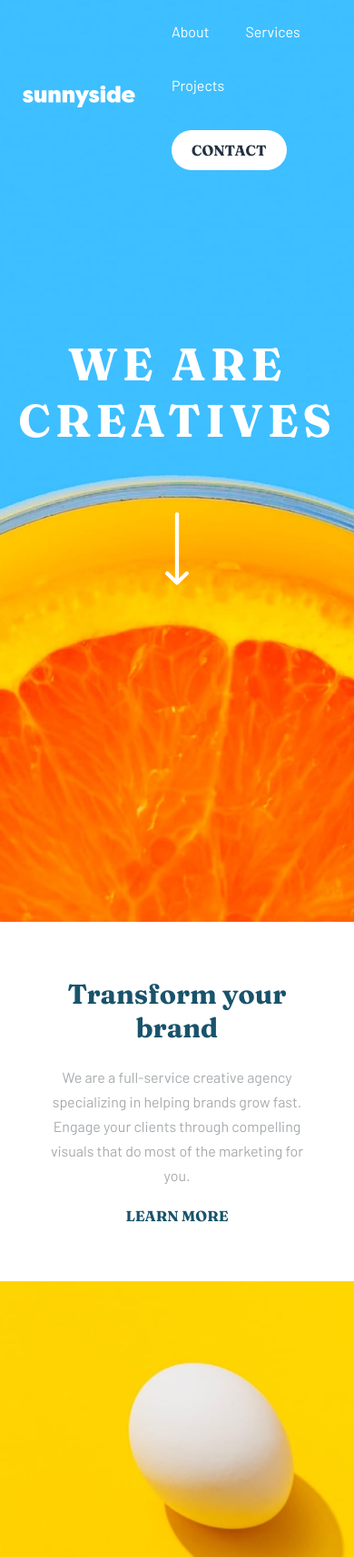
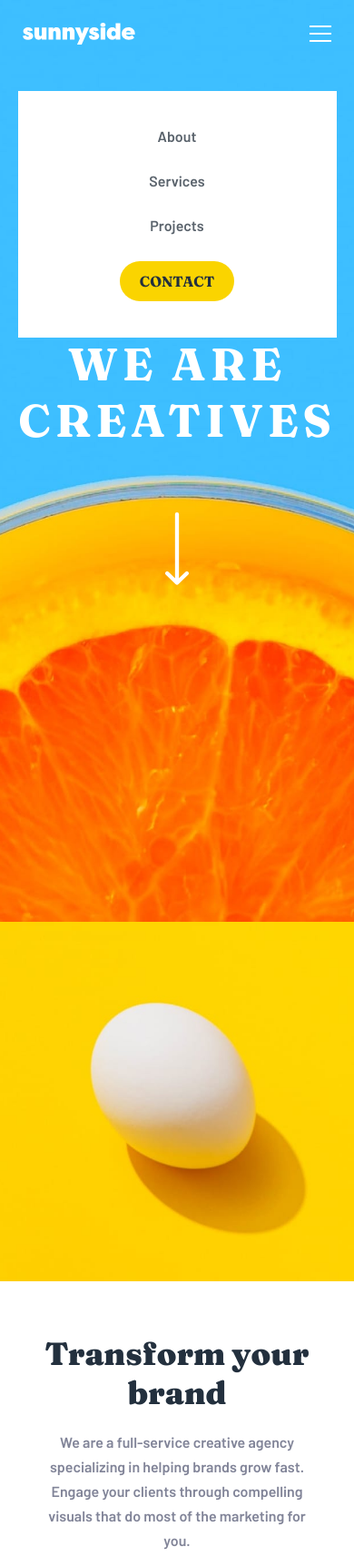
Before and after one commit to FatimaGR/Sunnyside-agency-landing-page, a plain HTML site: page index.html in a window 390 px wide. Shown: the top 1711 px of the page at 91% size. Drawn offline with Linux system fonts and the light colour scheme.

Commit message:
Correcting mobile styles

```diff
--- a/index.html
+++ b/index.html
@@ -17,6 +17,7 @@
 <body>
   <header>
     <img src="./images/logo.svg"/>
+    <img src="./images/icon-hamburger.svg" class="hamburguer"/>
     <ul>
       <li><a href="#about">About</a></li>
       <li><a href="#services">Services</a></li>
@@ -33,6 +34,10 @@
 
     <section class="services">
       <div class="content">
+        <div class="card">
+          <img src="./images/mobile/image-transform.jpg"/>
+        </div>
+
         <div class="card with-text">
           <h1>Transform your brand</h1>
           <p>We are a full-service creative agency specializing in helping brands grow fast.
@@ -41,11 +46,7 @@
         </div>
 
         <div class="card">
-          <img src="./images/desktop/image-transform.jpg"/>
-        </div>
-
-        <div class="card">
-          <img src="./images/desktop/image-stand-out.jpg"/>
+          <img src="./images/mobile/image-stand-out.jpg"/>
         </div>
 
         <div class="card with-text">
--- a/styles.css
+++ b/styles.css
@@ -1,4 +1,4 @@
-@import url('https://fonts.googleapis.com/css2?family=Barlow:wght@600;400&family=Fraunces:wght@700;900&display=swap');
+@import url('https://fonts.googleapis.com/css2?family=Barlow:wght@600&family=Fraunces:wght@700;900&display=swap');
 
 :root {
   /* typography */
@@ -41,18 +41,30 @@ header{
 header img{
   object-fit: contain;
 }
+header .hamburguer{
+  position: relative;
+}
 header ul{
   display: flex;
   align-items: center;
-  flex-wrap: wrap;
-  gap: 40px;
+  flex-direction: column;
+  gap: 30px;
   list-style: none;
   margin: 0;
+  padding: 0;
   font-size: 16px;
+  width: 90%;
+  padding: 40px;
+  background-color: var(--white);
+  position: absolute;
+  box-sizing: border-box;
+  top: 100px;
+  left: 5%;
 }
 header ul a{
-  color: var(--white);
+  color: var(--very-dark-grayish-blue);
   text-decoration: none;
+  font-weight: 400;
 }
 header ul .contact{
   display: flex;
@@ -60,9 +72,21 @@ header ul .contact{
   border-radius: 30px;
   text-transform: uppercase;
   font-family: var(--font-family-secondary);
-  background: var(--white);
+  background: var(--yellow);
   color: var(--very-dark-desaturated-blue);
 }
+/* header ul{
+  flex-flow: row wrap;
+  gap: 40px;
+  background-color: none;
+  position: fixed;
+} */
+/* header ul a{
+  color: var(--white);
+} */
+/* header ul .contact{
+  background: var(--white);
+} */
 
 /* about styles */
 
@@ -106,31 +130,31 @@ header ul .contact{
   box-sizing: border-box;
 }
 .services .card img{
-  max-height: 100%;
+  width: 100%;
+  height: 100%;
   object-fit: cover;
 }
 .services .with-text{
   padding: 40px;
 }
 .services h1{
-  color: var(--dark-blue);
+  color: var(--very-dark-desaturated-blue);
   text-align: center;
-  font-size: 30px;
-  font-weight: 700;
+  font-size: 35px;
+  font-weight: 900;
 }
 .services p{
-  color: var(--grayish-blue);
+  color: var(--dark-grayish-blue);
   font-weight: 400;
   text-align: center;
   line-height: 27px;
 }
 .services a{
-  color: var(--dark-blue);
+  color: var(--very-dark-desaturated-blue);
   font-family: var(--font-family-secondary);
   text-transform: uppercase;
-  font-weight: 700;
+  font-weight: 900;
 }
-
 
 /* projects styles */
 
```
